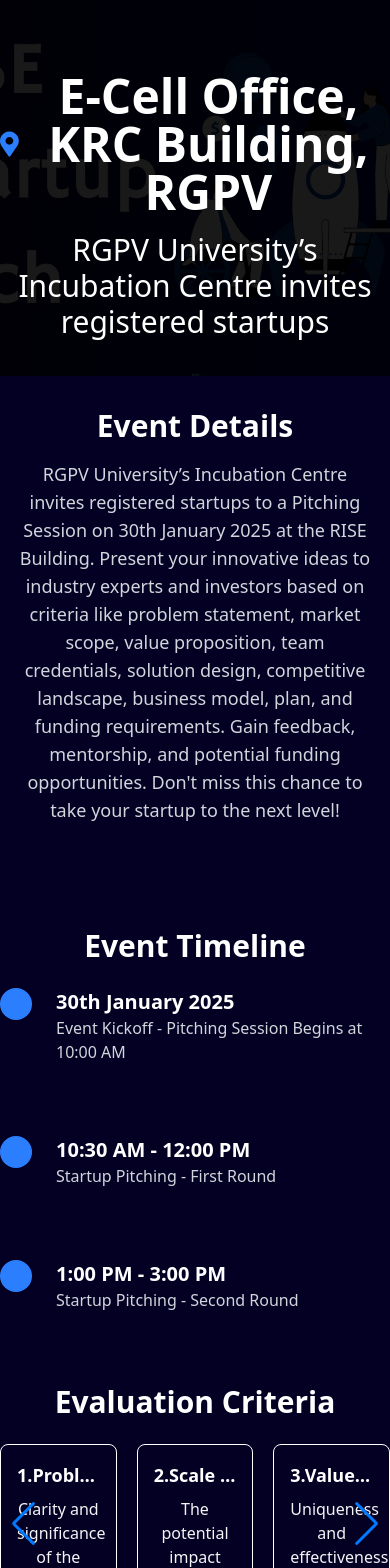
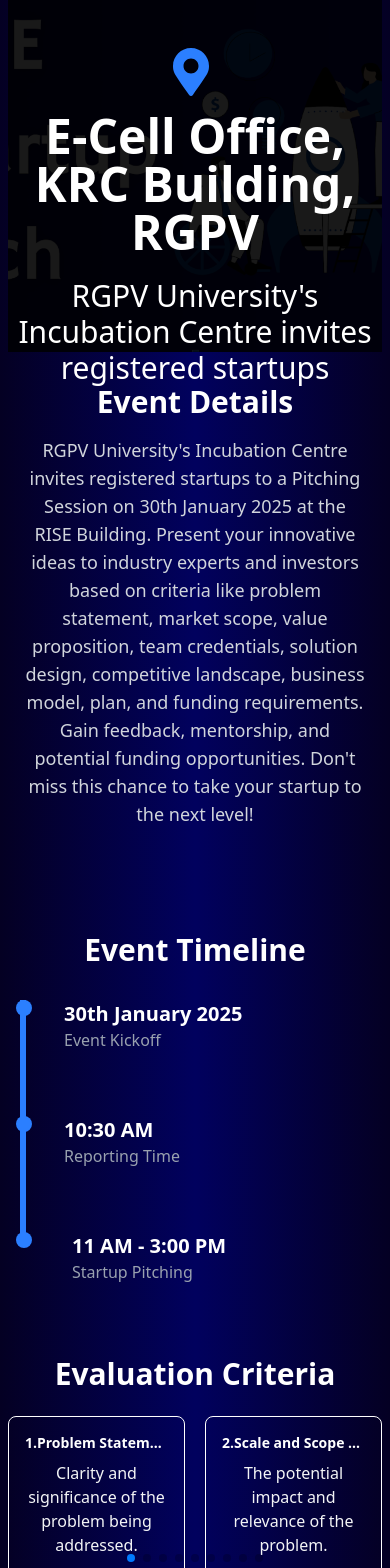
Before and after one commit to 2005pavitra/Event-Page, a React (Vite) app: page /eventdetails in a window 390 px wide. Shown: the part 120-1688 px from the top of the page. Built offline with nearby package versions, Linux system fonts and the light colour scheme.

Commit message:
UI responsive and enhanced

```diff
--- a/src/EventCard.jsx
+++ b/src/EventCard.jsx
@@ -20,7 +20,7 @@
     ];
 
     return (
-        <div className='min-h-screen '>
+        <div className='min-h-screen mx-2'>
             {/* Header */}
             <header className="sticky top-0 z-10 text-white shadow-md">
                 <div className="flex justify-between items-center p-4">
@@ -29,18 +29,19 @@
                         <img
                             src={logo}
                             alt="E-Cell Logo"
-                            className="h-12 w-32 object-contain"
+                            className="h-10 sm:h-6 lg:h-12 object-contain"
                         />
                     </div>
                 </div>
             </header>
+
 
             {/* Hero Section */}
 
 
             {/* Upcoming Events */}
             <section id="upcoming" className="py-8 px-4">
-    <h2 className="text-4xl font-bold mb-6 text-center ">Upcoming Events</h2>
+                <h2 className="text-4xl font-bold mb-6 text-center ">Upcoming Event</h2>
                 <div className="flex flex-col gap-8">
                     {events.map((event) => (
                         <div
--- a/src/EventDetails.jsx
+++ b/src/EventDetails.jsx
@@ -1,17 +1,16 @@
 import React, { useState, useEffect } from 'react';
 import logo from './../public/logo.png';
 import startup from './../public/startup.png';
-import contact from './../public/contact.png';
 import { FaMapMarkerAlt } from 'react-icons/fa';
 import { Swiper, SwiperSlide } from 'swiper/react';
-import 'swiper/css'; // Core Swiper styles
-import 'swiper/css/pagination'; // Optional styles for pagination
-import 'swiper/css/navigation'; // Optional styles for navigation
-import { Navigation, Pagination } from 'swiper/modules'; // Swiper modules
+import 'swiper/css';
+import 'swiper/css/pagination';
+import 'swiper/css/navigation';
+import { Navigation, Pagination } from 'swiper/modules';
 
 const EventDetails = () => {
     useEffect(() => {
-        document.body.style.backgroundColor = '#040023';
+        document.body.style.background = "linear-gradient(to right,#040023,rgb(1, 1, 94), #040023)";
         document.body.style.color = '#fff';
 
         const header = document.querySelector('header');
@@ -47,40 +46,43 @@
       `}</style>
 
     return (
-        <div>
+        <div className='mx-2'>
             {/* Header */}
             <header className="sticky top-0 z-10 text-white shadow-md">
                 <div className="flex justify-between items-center p-4">
                     {/* Logo Section */}
                     <div className="flex items-center space-x-2">
                         <img
-                            src={logo} // Corrected logo path
+                            src={logo}
                             alt="E-Cell Logo"
-                            className="h-16 w-36 object-contain" // Adjust size as needed
+                            className="h-10 sm:h-6 lg:h-12 object-contain"
                         />
                     </div>
-
                 </div>
             </header>
 
             {/* Event Banner Section */}
             <section className="relative bg-cover bg-center" style={{ backgroundImage: `url(${startup})`, height: '400px' }}>
                 <div className="absolute inset-0 bg-black opacity-90"></div>
-                <div className="relative z-2 text-center text-white py-24">
-                    <div className="flex items-center justify-center">
-                        <FaMapMarkerAlt className="text-blue-500 mr-2" size={40} />
+                <div className="relative z-2 text-center text-white py-24 flex flex-col items-center justify-center gap-1.5">
+                    <div className="flex flex-col sm:flex-row items-center justify-center">
+                        {/* Icon */}
+                        <FaMapMarkerAlt className="text-blue-500 mr-2 text-5xl sm:text-5xl md:text-5xl lg:text-20xl mb-4 sm:mb-0" />
+
+                        {/* Text */}
                         <p className="text-5xl font-bold">E-Cell Office, KRC Building, RGPV</p>
                     </div>
-                    <p className="text-3xl mt-4">RGPV University’s Incubation Centre invites registered startups</p>
+                    <p className="text-3xl mt-4">RGPV University's Incubation Centre invites registered startups</p>
                 </div>
             </section>
+
 
             {/* Event Details Section */}
             <section className="px-4 py-8">
                 <div className="max-w-4xl mx-auto text-center">
                     <h3 className="text-3xl font-semibold text-white mb-4">Event Details</h3>
                     <p className="text-lg text-gray-300 mb-6">
-                        RGPV University’s Incubation Centre invites registered startups to a Pitching Session on 30th January 2025 at the RISE Building.
+                        RGPV University's Incubation Centre invites registered startups to a Pitching Session on 30th January 2025 at the RISE Building.
                         Present your innovative ideas to industry experts and investors based on criteria like problem statement, market scope, value proposition,
                         team credentials, solution design, competitive landscape, business model, plan, and funding requirements.
                         Gain feedback, mentorship, and potential funding opportunities. Don't miss this chance to take your startup to the next level!
@@ -95,70 +97,72 @@
 
 
             {/* Timeline Section */}
-            <section className="px-4 py-12 ">
+            <section className="px-4 py-12">
                 <div className="max-w-4xl mx-auto text-center text-white">
-                    <h3 className="text-3xl font-semibold mb-6">Event Timeline</h3>
+                    <h3 className="text-3xl font-semibold mb-8">Event Timeline</h3>
                     <div className="relative">
-                        <div className="absolute inset-0 flex items-center justify-center">
+                        <div className="absolute inset-0 flex items-center justify-center h-5/6 -left-1 bg-blue-500 w-1.5">
+                            {/* Timeline line (optional) */}
                             {/* <div className="border-l-4 border-blue-500 h-full -left-4"></div> */}
                         </div>
-                        <div className="space-y-18">
-                            {/* Event Phases */}
+                        <div className="space-y-16">
+                            {/* Event Phase 1 */}
                             <div className="relative flex justify-start items-center">
-                                <div className="w-8 h-8 rounded-full bg-blue-500 absolute -left-4 top-0"></div>
+                                <div className="lg:w-8 lg:h-8 sm:w-6 sm:h-6 w-4 h-4 rounded-full bg-blue-500 absolute transform -translate-x-1/2 top-0"></div>
                                 <div className="ml-10 text-left">
                                     <p className="text-xl font-bold">30th January 2025</p>
-                                    <p className="text-md text-gray-300">Event Kickoff - Pitching Session Begins at 10:00 AM</p>
+                                    <p className="text-md text-gray-400">Event Kickoff</p>
                                 </div>
                             </div>
 
-
-
+                            {/* Event Phase 2 */}
                             <div className="relative flex justify-start items-center">
-                                <div className="w-8 h-8 rounded-full bg-blue-500 absolute -left-4 top-0"></div>
+                                <div className="lg:w-8 lg:h-8 sm:w-6 sm:h-6 w-4 h-4 rounded-full bg-blue-500 absolute transform -translate-x-1/2 top-0"></div>
                                 <div className="ml-10 text-left">
-                                    <p className="text-xl font-bold">10:30 AM - 12:00 PM</p>
-                                    <p className="text-md text-gray-300">Startup Pitching - First Round</p>
+                                    <p className="text-xl font-bold">10:30 AM</p>
+                                    <p className="text-md text-gray-400">Reporting Time</p>
                                 </div>
                             </div>
 
-
-
+                            {/* Event Phase 3 */}
                             <div className="relative flex justify-start items-center">
-                                <div className="w-8 h-8 rounded-full bg-blue-500 absolute -left-4 top-0"></div>
-                                <div className="ml-10 text-left">
-                                    <p className="text-xl font-bold">1:00 PM - 3:00 PM</p>
-                                    <p className="text-md text-gray-300">Startup Pitching - Second Round</p>
+                                <div className="lg:w-8 lg:h-8 sm:w-6 sm:h-6 w-4 h-4 rounded-full bg-blue-500 absolute transform -translate-x-1/2 top-0"></div>
+                                <div className="ml-12 text-left">
+                                    <p className="text-xl font-bold">11 AM - 3:00 PM</p>
+                                    <p className="text-md text-gray-400">Startup Pitching</p>
                                 </div>
                             </div>
-
-
                         </div>
                     </div>
                 </div>
             </section>
+
 
             <div className="slider-container ">
                 <h3 className='text-3xl font-semibold my-6 flex justify-center item-center'>Evaluation Criteria</h3>
                 <Swiper
                     modules={[Navigation, Pagination]}
                     spaceBetween={20}
-                    slidesPerView={3}
+                    slidesPerView={2}
                     breakpoints={{
-                        640: { slidesPerView: 2 },
-                        768: { slidesPerView: 3 },
+                        640: { slidesPerView: 1 },
+                        768: { slidesPerView: 1 },
                         1024: { slidesPerView: 4 },
                     }}
-                    navigation
+                    navigation={{
+                        nextEl: ".swiper-button-next",
+                        prevEl: ".swiper-button-prev",
+                    }}
+
                     pagination={{ clickable: true }}
                     loop={true}
                     className="mySwiper"
                 >
                     {slidesData.map((slide) => (
                         <SwiperSlide key={slide.id}>
-                            <div className="slide-content text-center p-4 border-1 h-40 rounded-lg shadow-md hover:bg-gray-900">
+                            <div className="slide-content text-center p-4 border-1 h-40 rounded-lg shadow-md  hover:border-blue-300  transition-all duration-300">
                                 <h2
-                                    className="text-lg font-bold mb-2 truncate"
+                                    className="text-sm font-bold mb-2 truncate"
                                     style={{
                                         wordWrap: "break-word",
                                         overflow: "hidden",
@@ -166,12 +170,15 @@
                                         whiteSpace: "nowrap",
                                     }}
                                 >{slide.title}</h2>
-                                <p className="text-gray-100 ">{slide.description}</p>
+                                <p className="text-gray-100 text-2sm">{slide.description}</p>
                             </div>
                         </SwiperSlide>
                     ))}
                 </Swiper>
+
+
             </div>
+
 
 
 
```
Lines whose indentation alone changed are shown as unchanged.
